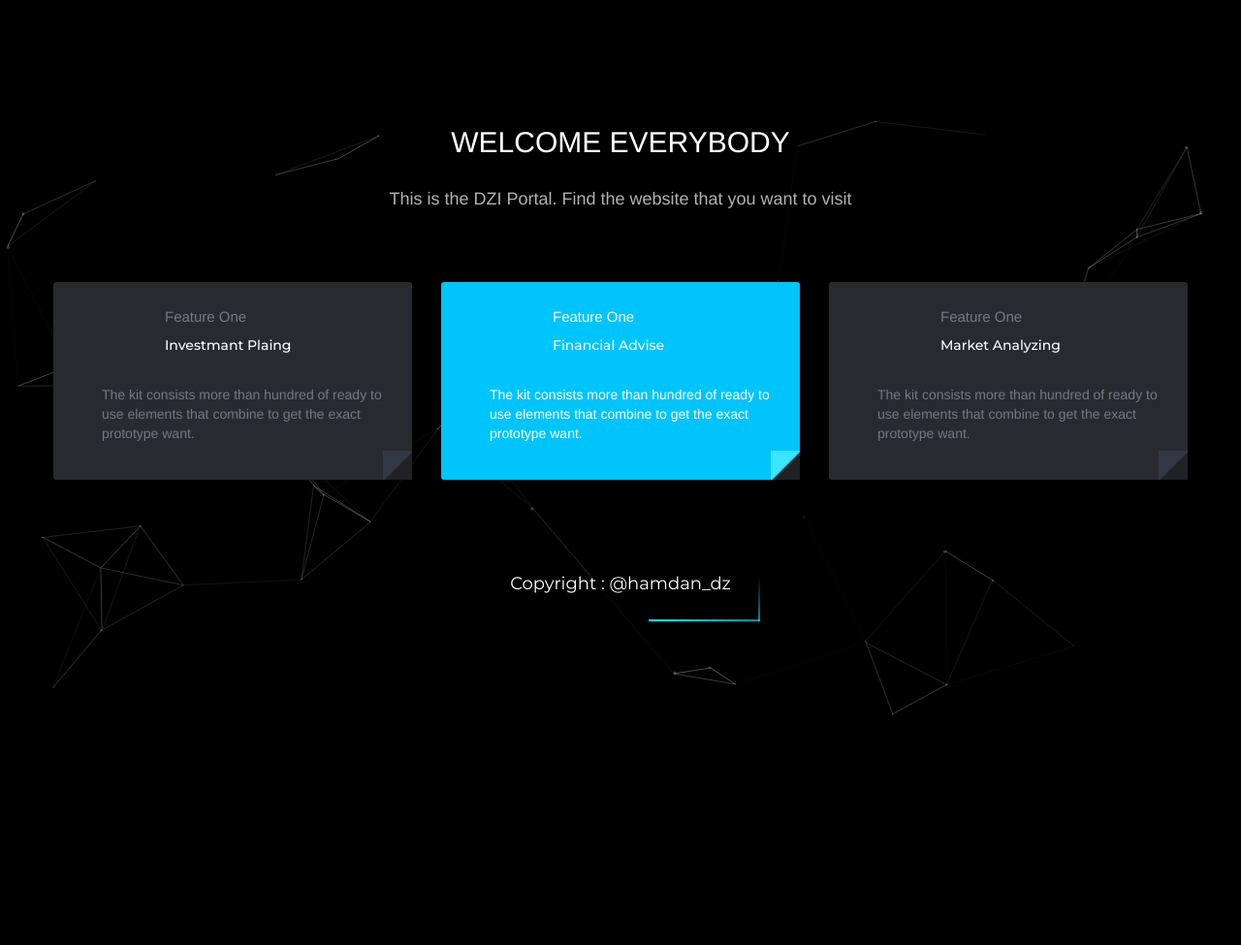
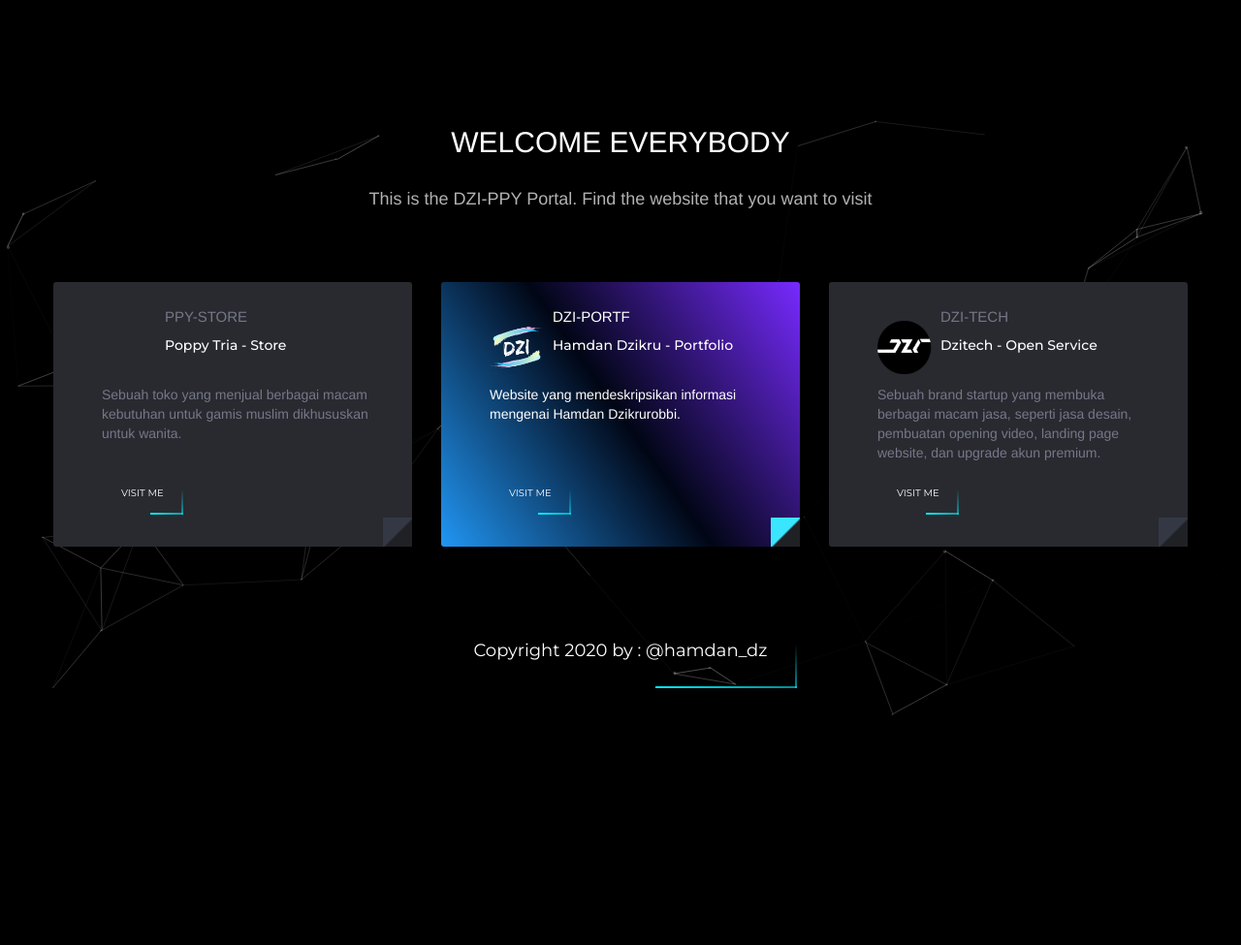
Before and after one commit to hamdandzikru/Dzippy-Landing-Page, a PHP site: page / in a window 1280 px wide. Shown: the whole page at 97% size. Before the commit the page ends 738 px from the top, so only its background shows below. Run offline with PHP 8.4, Linux system fonts and the light colour scheme; some libraries are stand-ins or nearby versions; some web fonts are replaced.

Commit message:
fixing the backlink and UI

```diff
--- a/public_html/css/style.css
+++ b/public_html/css/style.css
@@ -120,7 +120,9 @@ body .theme-button {
   color: #00c4fc;
 }
 .service-style-one .service-slider .center .single-service,.service-style-one .owl-theme .owl-nav [class*=owl-]:hover,.service-style-one .theme-button:hover{
-  background: #00c4fc;
+  /*background: #fff;*/
+  background: linear-gradient(235deg,#772aff,#010615,#2196F3);
+  /*filter: blur(40px);*/
 }
 .service-style-one .owl-theme .owl-nav [class*=owl-]:hover,.service-style-one .theme-button:hover,.case-study .text a:hover{
   border-color: #00c4fc;
@@ -309,3 +311,100 @@ div#particles-js {
     bottom: 100%;
   }
 }
+
+.service-style-one .c{
+  position: relative;
+  display: inline-block;
+  padding: 15px 20px;
+  margin: 0 auto;
+  color: #fff;
+  font-size: 10px;
+  text-decoration: none;
+  text-transform: uppercase;
+  overflow: hidden;
+  transition: 0.5s;
+}
+
+.c:hover
+{
+  background: #03e9f4;
+  color: #fff;
+  box-shadow: 0 0 5px #03e9f4,
+        0 0 25px #03e9f4,
+        0 0 50px #03e9f4,
+        0 0 200px #03e9f4;
+}
+.c span{
+  position: absolute;
+  display: block;
+}
+.c span:nth-child(1){
+  top: 0;
+  left: 0;
+  width: 100%;
+  height: 2px;
+  background: linear-gradient(90deg,transparent,#03e9f4);
+  animation: animate1 1s linear infinite;
+}
+@keyframes animate1{
+  0%{
+    left: -100%;
+  }
+  50%,100%{
+    left: 100%;
+  }
+}
+
+.c span:nth-child(2){
+  top: -100%;
+  right: 0;
+  width: 2px;
+  height: 100%;
+  background: linear-gradient(180deg,transparent,#03e9f4);
+  animation: animate2 1s linear infinite;
+  animation-delay: 0.25s;
+}
+@keyframes animate2{
+  0%{
+    top: -100%;
+  }
+  50%,100%{
+    top: 100%;
+  }
+}
+
+.c span:nth-child(3){
+  bottom: 0;
+  right: -100%;
+  width: 100%;
+  height: 2px;
+  background: linear-gradient(270deg,transparent,#03e9f4);
+  animation: animate3 1s linear infinite;
+  animation-delay: 0.5s;
+}
+@keyframes animate3{
+  0%{
+    right: -100%;
+  }
+  50%,100%{
+    right: 100%;
+  }
+}
+
+.c span:nth-child(4){
+  bottom: -100%;
+  left: 0;
+  width: 2px;
+  height: 100%;
+  background: linear-gradient(360deg,transparent,#03e9f4);
+  animation: animate4 1s linear infinite;
+  animation-delay: 0.75s;
+}
+@keyframes animate4{
+  0%{
+    bottom: -100%;
+  }
+  50%,100%{
+    bottom: 100%;
+  }
+}
--- a/public_html/index.html
+++ b/public_html/index.html
@@ -6,7 +6,7 @@
       <meta http-equiv="X-UA-Compatible" content="IE=edge">
       <!-- For Resposive Device -->
       <meta name="viewport" content="width=device-width, initial-scale=1.0">
-      <title>Dzippy - Home</title>
+      <title>Dzippy - Portal</title>
       <!-- Favicon -->
       <link rel="icon" type="image/png" sizes="56x56" href="images/fav-icon/icon.png">
       <!-- Main style sheet -->
@@ -29,7 +29,7 @@
             <div class="container">
                <div class="theme-title text-center">
                   <h2>WELCOME EVERYBODY</h2>
-                  <p>This is the DZI Portal. Find the website that you want to visit </p>
+                  <p>This is the DZI-PPY Portal. Find the website that you want to visit </p>
                </div>
                <!-- /.theme-title -->
                <div class="row">
@@ -37,11 +37,39 @@
                      <div class="item">
                         <div class="single-service tran3s">
                            <div>
-                              <i class="flaticon-charttwo"></i>
-                              <span>Feature One</span>
-                              <h5><a href="service-details.html" class="tran3s">Financial Advise</a></h5>
+                              <!-- <i class="flaticon-charttwo"></i> -->
+                              <i><img src="img/3.png" height="55px"></i>
+                              <span>DZI-PORTF</span>
+                              <h5><a href="/portal/dzi-portf" class="tran3s">Hamdan Dzikru - Portfolio</a></h5>
                            </div>
-                           <p>The kit consists more than hundred of ready to use elements that combine to get the exact prototype want.</p>
+                           <p>Website yang mendeskripsikan informasi mengenai Hamdan Dzikrurobbi.</p><br><br>
+                           <a href="/portal/dzi-portf" target="_blank" class="c">
+							<span></span>
+							<span></span>
+							<span></span>
+							<span></span>
+							Visit Me
+						</a>
+                        </div>
+                        <!-- /.single-service -->
+                     </div>
+                     <!-- /.item -->
+                     <div class="item">
+                        <div class="single-service tran3s">
+                           <div>
+                              <!-- <i class="flaticon-globe"></i> -->
+                              <i><img src="img/1.png" height="55px"></i>
+                              <span>DZI-TECH</span>
+                              <h5><a href="https://instagram.com/dzi.tech" class="tran3s">Dzitech - Open Service</a></h5>
+                           </div>
+                           <p>Sebuah brand startup yang membuka berbagai macam jasa, seperti jasa desain, pembuatan opening video, landing page website, dan upgrade akun premium.</p>
+                           <a href="https://instagram.com/dzi.tech" target="_blank" class="c">
+							<span></span>
+							<span></span>
+							<span></span>
+							<span></span>
+							Visit Me
+						</a>
                         </div>
                         <!-- /.single-service -->
                      </div>
@@ -50,22 +78,36 @@
                         <div class="single-service tran3s">
                            <div>
                               <i class="flaticon-globe"></i>
-                              <span>Feature One</span>
-                              <h5><a href="service-details.html" class="tran3s">Market Analyzing</a></h5>
+                              <span>PPY-PORTF</span>
+                              <h5><a href="https://instagram.com/popytriaf" class="tran3s">Poppy Tria - Portfolio</a></h5>
                            </div>
-                           <p>The kit consists more than hundred of ready to use elements that combine to get the exact prototype want.</p>
+                           <p>Website yang mendeskripsikan informasi mengenai Poppy Tria Febrianti.</p><br><br>
+                           <a href="https://instagram.com/popytriaf" target="_blank" class="c">
+							<span></span>
+							<span></span>
+							<span></span>
+							<span></span>
+							Visit Me
+						</a>
                         </div>
                         <!-- /.single-service -->
                      </div>
-                     <!-- /.item -->
+
                      <div class="item">
                         <div class="single-service tran3s">
                            <div>
-                              <i class="flaticon-dollar"></i>
-                              <span>Feature One</span>
-                              <h5><a href="service-details.html" class="tran3s">Investmant Plaing</a></h5>
+                              <i class="flaticon-globe"></i>
+                              <span>PPY-STORE</span>
+                              <h5><a href="https://instagram.com/popytriaf_gamishijab" class="tran3s">Poppy Tria - Store</a></h5>
                            </div>
-                           <p>The kit consists more than hundred of ready to use elements that combine to get the exact prototype want.</p>
+                           <p>Sebuah toko yang menjual berbagai macam kebutuhan untuk gamis muslim dikhususkan untuk wanita.</p><br>
+                           <a href="https://instagram.com/popytriaf_gamishijab" target="_blank" class="c">
+							<span></span>
+							<span></span>
+							<span></span>
+							<span></span>
+							Visit Me
+						</a>
                         </div>
                         <!-- /.single-service -->
                      </div>
@@ -80,7 +122,7 @@
 				<span></span>
 				<span></span>
 				<span></span>
-				Copyright : @hamdan_dz
+				Copyright 2020 by : @hamdan_dz
 			</a></center>
             </div>
             <!-- /.container -->
@@ -90,6 +132,8 @@
          <script type="text/javascript" src="js/bootstrap.min.js"></script>
          <script type="text/javascript" src="js/owl.carousel.min.js"></script>
          <script type="text/javascript" src="js/js.js"></script>
+         <script type="text/javascript" src="js/readmore.js"></script>
+
       </div>
       <!-- /.main-page-wrapper -->
    </body>
--- /dev/null
+++ b/public_html/js/readmore.js
@@ -0,0 +1,15 @@
+function myFunction() {
+			  var dots = document.getElementById("dots");
+			  var moreText = document.getElementById("more");
+			  var btnText = document.getElementById("myBtn");
+
+			  if (dots.style.display === "none") {
+			    dots.style.display = "inline";
+			    btnText.innerHTML = "Read more";
+			    moreText.style.display = "none";
+			  } else {
+			    dots.style.display = "none";
+			    btnText.innerHTML = "Read less";
+			    moreText.style.display = "inline";
+			  }
+			}
```
